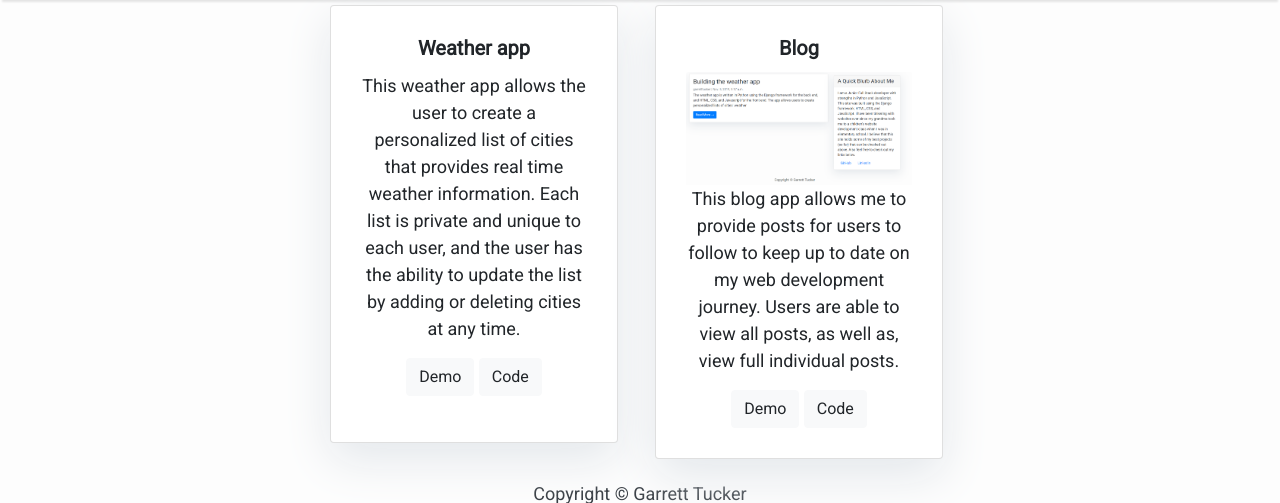
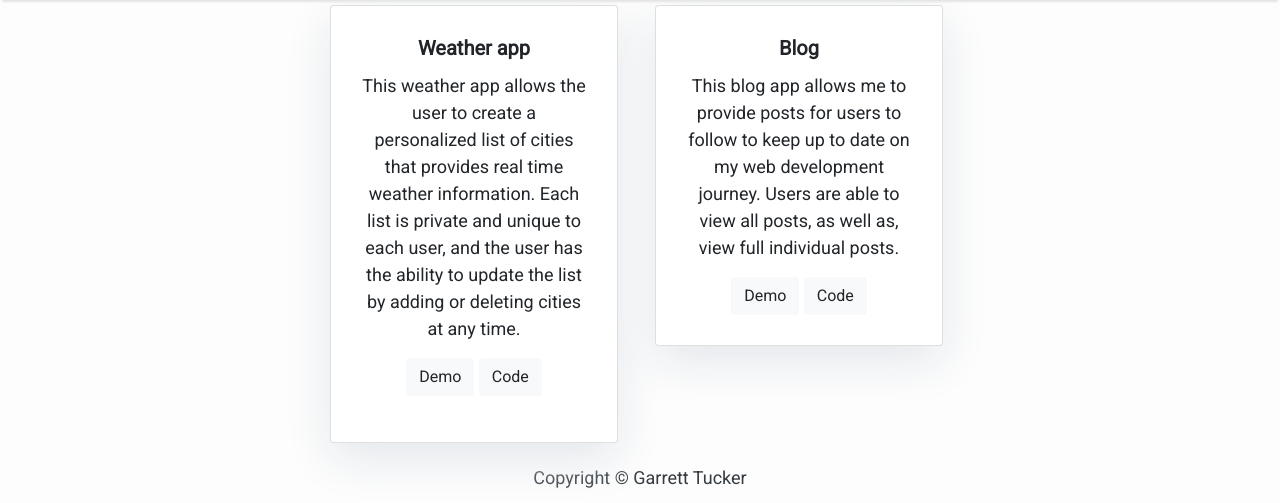
Before and after one commit to garrettatucker/portfolio, a Django app: page / in a window 1280 px wide. Shown: the part 56-559 px from the top of the page. Run offline with Django 3.2, Linux system fonts and the light colour scheme; some libraries are stand-ins or nearby versions.

Commit message:
reverted code that tested static files

```diff
--- a/portfolio/templates/portfolio/index.html
+++ b/portfolio/templates/portfolio/index.html
@@ -20,7 +20,7 @@
 
             <div class="card-body">
                 <h5 class="card-title">Blog</h5>
-                <img class="card-img-top" src="{% static 'images/blog.PNG' %}" alt="Photo of Blog app">
+                <!--<img class="card-img-top" src="{% static 'images/blog.PNG' %}" alt="Photo of Blog app">-->
                 <p class="card-text">This blog app allows me to provide posts for users to follow to keep up to date on my web development journey.
                         Users are able to view all posts, as well as, view full individual posts.</p>
                 <a href="/blog" type="button" class="btn btn-light">Demo</a>
```
